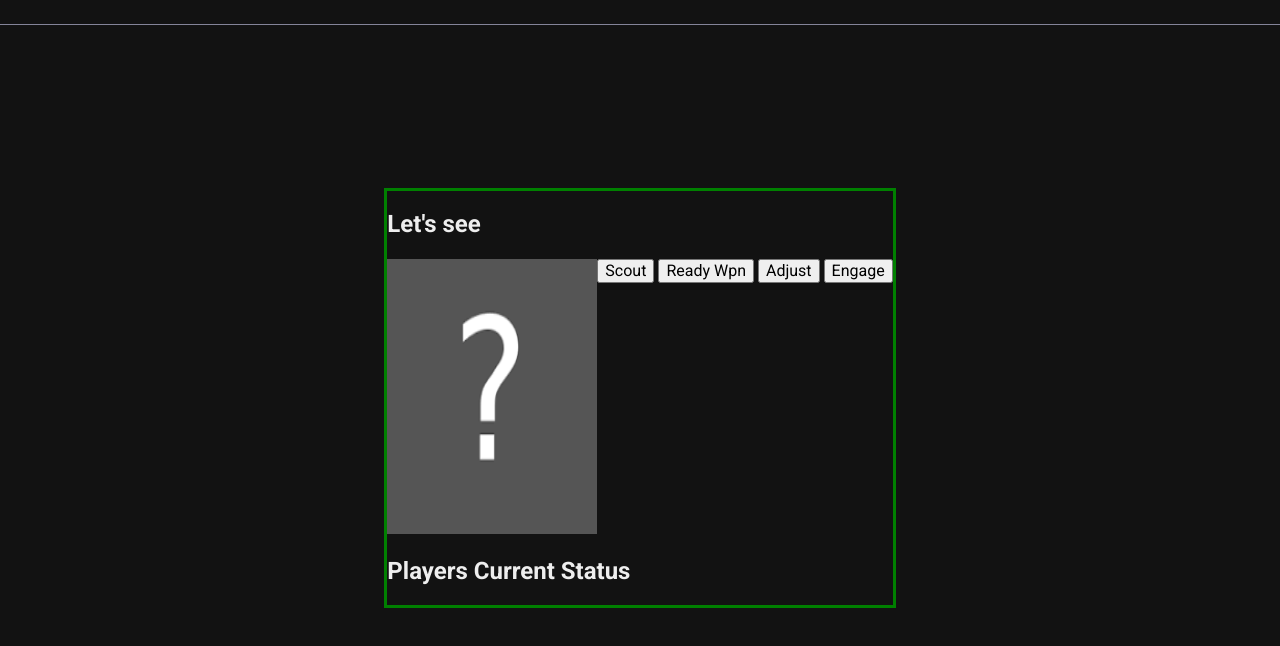
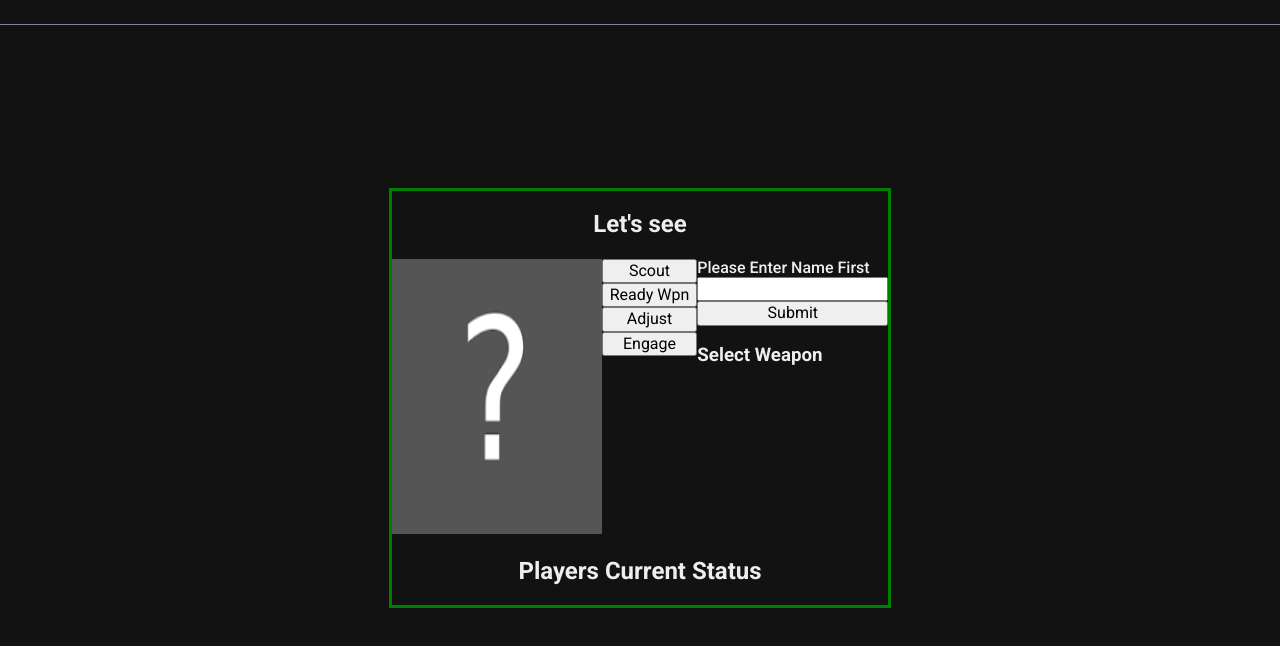
Before and after one commit to coding4freedom/HuntersGuild, a website: page public/index.html in a window 1280 px wide. Shown: the part 46-692 px from the top of the page. Drawn offline with Linux system fonts and the light colour scheme.

Commit message:
layout updates to gameContent.html building content components

```diff
--- a/public/components/gameContent.html
+++ b/public/components/gameContent.html
@@ -9,7 +9,9 @@
     -ready wpn opens type of weapon to use pulldown section
     -bottom display user current set up
     -->
-    <section class="activity"><h2>Let's see</h2></section>
+    <section class="activity top-bottom">
+        <h2>Let's see</h2>
+    </section>
     <section class="center-display">
         <section class="center-left-display">
             <div class="beast-img-container">
@@ -23,8 +25,19 @@
             <input type="button" value="Engage">
         </section>
         <section class="center-right-display">
-
+            <section>
+                <form id="userName" class="entered-name">
+                    <label for="email">Please Enter Name First</label>
+                    <input type="text" id="userText" name="Name">
+                    <input type="submit" value="Submit">
+                </form>
+            </section>
+            <section>
+                <h3>Select Weapon</h3>
+            </section>
         </section>
     </section>
-    <section class="player-stats"><h2>Players Current Status</h2></section>
+    <section class="player-stats top-bottom">
+        <h2>Players Current Status</h2>
+    </section>
 </section>
--- a/public/css/index.css
+++ b/public/css/index.css
@@ -35,6 +35,12 @@
     border: solid green;
 }
 
+.top-bottom {
+    display: flex;
+    flex-direction: column;
+    align-items: center;
+}
+
 .activity, .player-stats {
     flex-basis: 40%;
 }
@@ -43,6 +49,16 @@
     flex-grow: 1;
     display: flex;
     flex-direction: row;
+}
+
+.center-mid-display {
+    display: flex;
+    flex-direction: column;
+}
+
+.entered-name {
+    display: flex;
+    flex-direction: column;
 }
 /******************************************
 /* ADDITIONAL STYLES
```
